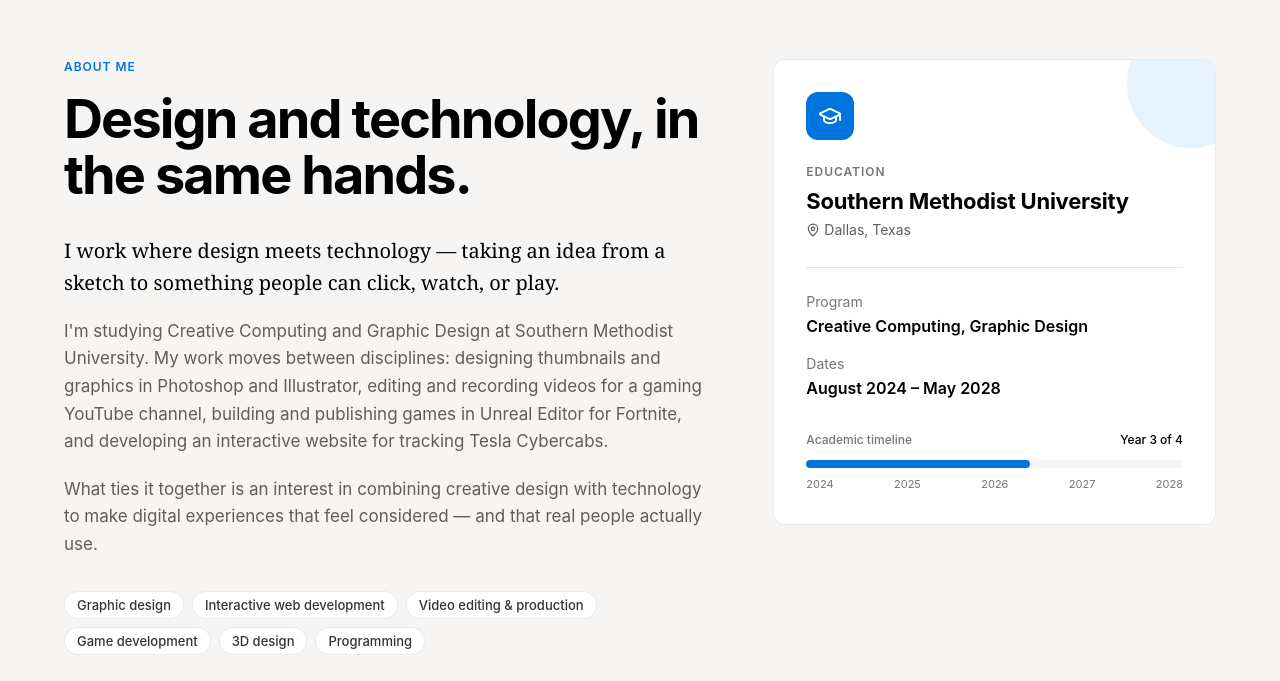
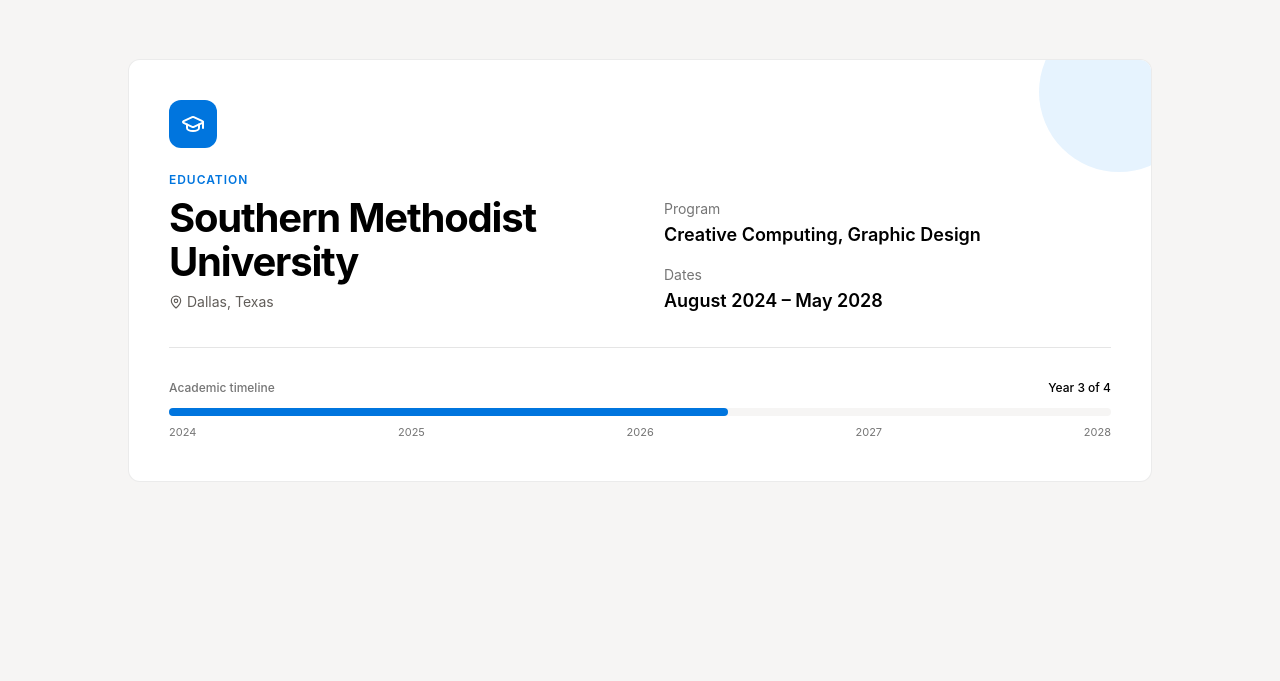
Before and after one commit to ParkerSmithh/ParkerSmithPortfolio, a React (Vite) app: page / in a window 1280 px wide. Shown: the part 1059-1740 px from the top of the page. Built offline with nearby package versions, Linux system fonts and the light colour scheme.

Commit message:
Remove the About text; Education stands on its own
Drop the About heading, bio and discipline tags. The Education card
widens into a horizontal layout, and the nav link becomes "Education".

Co-Authored-By: Claude Opus 5.5 <noreply@anthropic.com>

```diff
--- a/src/components/AboutEducation.tsx
+++ b/src/components/AboutEducation.tsx
@@ -1,8 +1,7 @@
 import { motion } from "motion/react";
 import { GraduationCap, MapPin } from "lucide-react";
-import { about, education } from "../data/portfolio";
-import { DrawLine, Reveal, SectionHeading, Stagger, StaggerItem } from "./AnimatedSection";
-
+import { education } from "../data/portfolio";
+import { DrawLine } from "./AnimatedSection";
 
 function academicProgress() {
   const start = new Date(education.start).getTime();
@@ -20,63 +19,46 @@ export function AboutEducation() {
   const years = Array.from({ length: endYear - startYear + 1 }, (_, i) => startYear + i);
 
   return (
-    <section id="about" aria-labelledby="about-title" className="py-20 md:py-28">
+    <section id="about" aria-labelledby="edu-school" className="py-20 md:py-28">
       <div className="container-page">
-        <div className="grid gap-12 lg:grid-cols-12 lg:gap-16">
-          <div className="lg:col-span-7">
-            <SectionHeading id="about-title" eyebrow="About me" title="Design and technology, in the same hands." />
-            <Reveal delay={0.15}>
-              <p className="t-lead mt-8 text-ink">{about.lead}</p>
-            </Reveal>
-            {about.paragraphs.map((p, i) => (
-              <Reveal key={i} delay={0.2 + i * 0.06}>
-                <p className="mt-5 max-w-2xl text-base leading-relaxed text-graphite md:text-[1.0625rem]">{p}</p>
-              </Reveal>
-            ))}
-            <Stagger as="ul" className="mt-8 flex flex-wrap gap-2" stagger={0.05}>
-              {about.disciplines.map((d) => (
-                <StaggerItem as="li" key={d} className="pill border border-hairline bg-white text-ink/80">
-                  {d}
-                </StaggerItem>
-              ))}
-            </Stagger>
-          </div>
-
-          <motion.div
-            className="lg:col-span-5"
-            initial={{ opacity: 0, x: 40 }}
-            whileInView={{ opacity: 1, x: 0 }}
+        <motion.article
+          className="card relative mx-auto max-w-5xl overflow-hidden p-6 md:p-10"
+          initial={{ opacity: 0, y: 32 }}
+          whileInView={{ opacity: 1, y: 0 }}
           viewport={{ once: true, margin: "0px 0px -15% 0px" }}
           transition={{ duration: 0.8, ease: [0.22, 1, 0.36, 1] }}
         >
-            <article className="card relative overflow-hidden p-6 md:p-8" aria-labelledby="edu-school">
-              <div aria-hidden className="absolute -right-10 -top-10 h-32 w-32 rounded-full bg-sky-tint" />
-              <div className="relative">
+          <div aria-hidden className="absolute -right-12 -top-12 h-40 w-40 rounded-full bg-sky-tint" />
+          <div className="relative grid gap-8 md:grid-cols-2 md:items-end md:gap-12">
+            <div>
               <div className="flex h-12 w-12 items-center justify-center rounded-card bg-blue text-white">
                 <GraduationCap className="h-6 w-6" aria-hidden />
               </div>
-                <p className="t-eyebrow mt-6 text-stone">Education</p>
-                <h3 id="edu-school" className="t-heading-sm mt-2">
+              <p className="t-eyebrow mt-6 text-blue">Education</p>
+              <h2 id="edu-school" className="mt-2 text-3xl font-bold tracking-[-0.03em] md:text-[2.5rem] md:leading-[1.1]">
                 {education.school}
-                </h3>
-                <p className="mt-1 inline-flex items-center gap-1 text-sm text-graphite">
+              </h2>
+              <p className="mt-2 inline-flex items-center gap-1 text-sm text-graphite">
                 <MapPin className="h-3.5 w-3.5" aria-hidden />
                 {education.location}
               </p>
-                <DrawLine className="my-6" />
-                <dl className="grid gap-4 text-sm">
+            </div>
+            <dl className="grid gap-4 text-sm sm:grid-cols-2 md:grid-cols-1">
               <div>
                 <dt className="text-stone">Program</dt>
-                    <dd className="mt-0.5 text-base font-semibold">{education.degree}</dd>
+                <dd className="mt-0.5 text-lg font-semibold">{education.degree}</dd>
               </div>
               <div>
                 <dt className="text-stone">Dates</dt>
-                    <dd className="mt-0.5 text-base font-semibold">{education.dates}</dd>
+                <dd className="mt-0.5 text-lg font-semibold">{education.dates}</dd>
               </div>
             </dl>
+          </div>
+
+          <DrawLine className="relative my-8" />
 
           {/* Academic timeline */}
-                <div className="mt-8">
+          <div className="relative">
             <div className="flex items-baseline justify-between text-xs font-medium text-stone">
               <span>Academic timeline</span>
               <span className="text-ink">{done ? "Graduated" : `Year ${year} of 4`}</span>
@@ -104,10 +86,7 @@ export function AboutEducation() {
               ))}
             </ol>
           </div>
-              </div>
-            </article>
-          </motion.div>
-        </div>
+        </motion.article>
       </div>
     </section>
   );
--- a/src/data/portfolio.ts
+++ b/src/data/portfolio.ts
@@ -43,22 +43,6 @@ export const hero = {
   headlineHighlight: "Smith",
   description:
     "I'm a Creative Computing and Graphic Design student at Southern Methodist University, creating interactive digital experiences through web development, game design, graphic design, and video production.",
-};
-
-export const about = {
-  lead: "I work where design meets technology — taking an idea from a sketch to something people can click, watch, or play.",
-  paragraphs: [
-    "I'm studying Creative Computing and Graphic Design at Southern Methodist University. My work moves between disciplines: designing thumbnails and graphics in Photoshop and Illustrator, editing and recording videos for a gaming YouTube channel, building and publishing games in Unreal Editor for Fortnite, and developing an interactive website for tracking Tesla Cybercabs.",
-    "What ties it together is an interest in combining creative design with technology to make digital experiences that feel considered — and that real people actually use.",
-  ],
-  disciplines: [
-    "Graphic design",
-    "Interactive web development",
-    "Video editing & production",
-    "Game development",
-    "3D design",
-    "Programming",
-  ],
 };
 
 export const education = {
@@ -128,7 +112,7 @@ export const cybercab = {
 };
 
 export const nav = [
-  { id: "about", label: "About" },
+  { id: "about", label: "Education" },
   { id: "projects", label: "Projects" },
   { id: "youtube", label: "YouTube" },
   { id: "fortnite", label: "Fortnite" },
```
Lines whose indentation alone changed are shown as unchanged.
